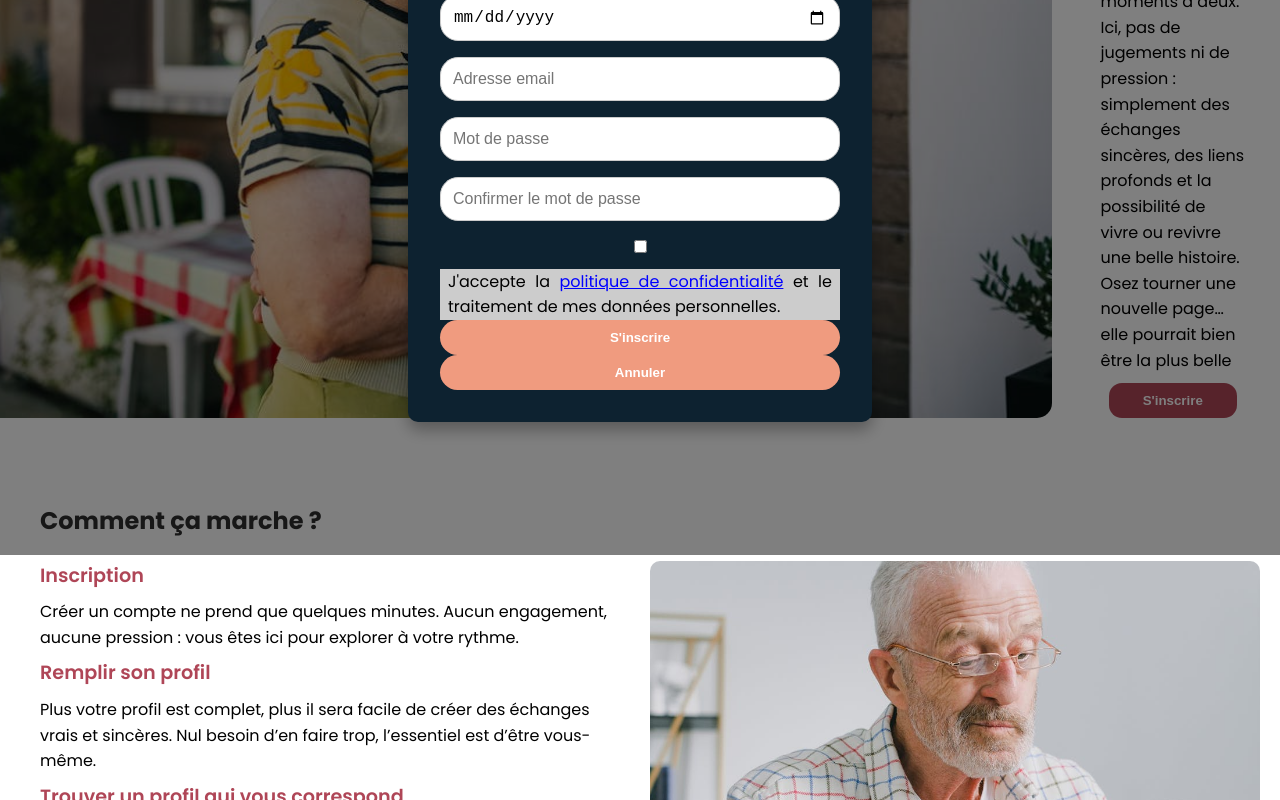
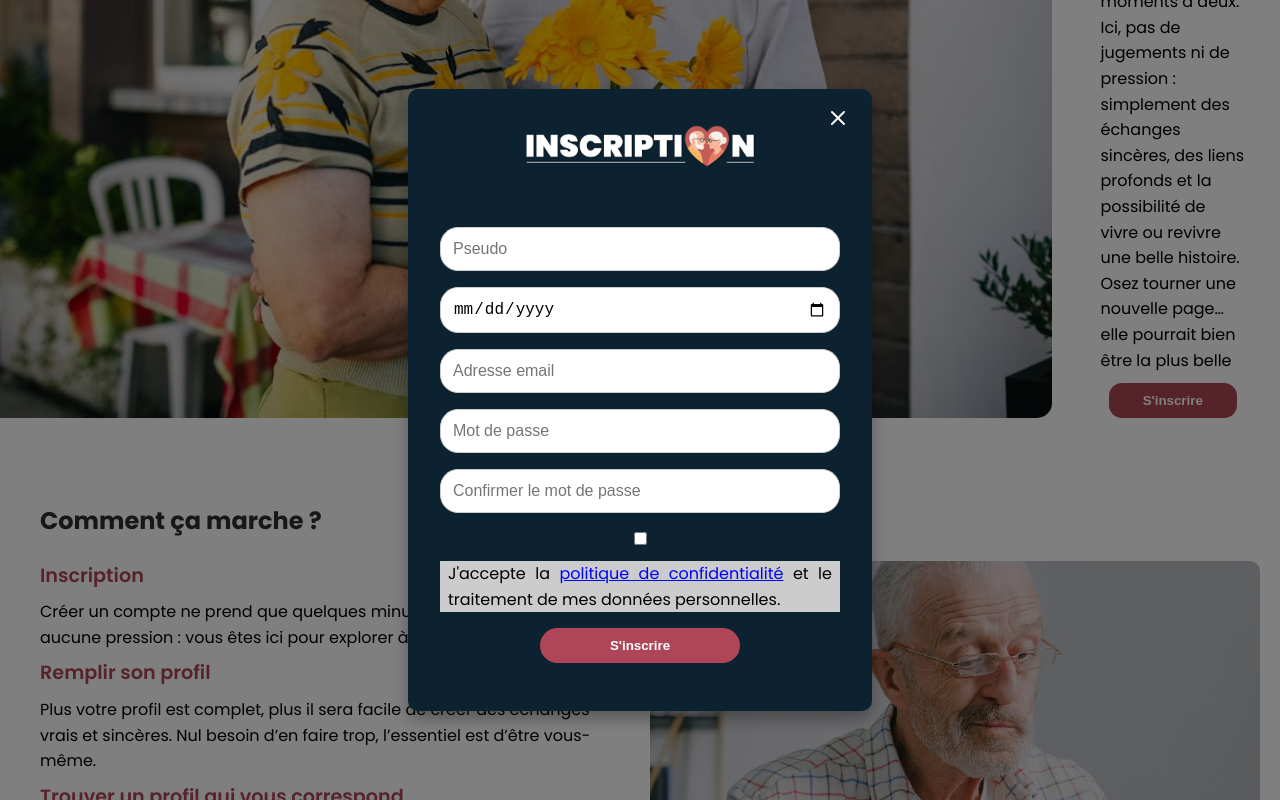
Before and after one commit to MarineLigny/SeniorLove-front, a React (Vite) app in the folder senior-love-front-revision/: page / in a window 1280 px wide. Both pictures are taken after a click on the button "S'inscrire". Shown: the part 945-1745 px from the top of the page. Built offline with nearby package versions, Linux system fonts and the light colour scheme.

Commit message:
css modal register

```diff
--- a/senior-love-front-revision/src/components/ModalRegister.tsx
+++ b/senior-love-front-revision/src/components/ModalRegister.tsx
@@ -1,6 +1,7 @@
 import { useState } from "react";
 import axios from "axios";
 import calculateAge from "../utils/calculateAge";
+import { X } from "lucide-react";
 
 type Props = {
   onClose: () => void;
@@ -56,7 +57,8 @@ export default function ModalRegister({ onClose, onRegisterSuccess }: Props) {
   return (
     <div className="modal-backdrop">
       <div className="modal">
-        <h2 className="modal-title">Inscription</h2>
+        <button type="button" className="modal-btn-close" onClick={onClose}><X /></button>
+          <img className="modal-login-logo" src="./img/logo-inscription.png" />
         <form className="modal-form" onSubmit={handleSubmit}>
           <input
             className="modal-input"
@@ -113,10 +115,7 @@ export default function ModalRegister({ onClose, onRegisterSuccess }: Props) {
           </label>
 
           {error && <p className="modal-error">{error}</p>}
-          <button className="modal-btn modal-btn-register" type="submit">S'inscrire</button>
-          <button className="modal-btn" type="button" onClick={onClose}>
-            Annuler
-          </button>
+          <button className="modal-btn register" type="submit">S'inscrire</button>
         </form>
       </div>
     </div>
```
Also changed, not shown: senior-love-front-revision/public/img/logo-inscription.png (renamed from senior-love-front-revision/public/img/inscription logo.png).
